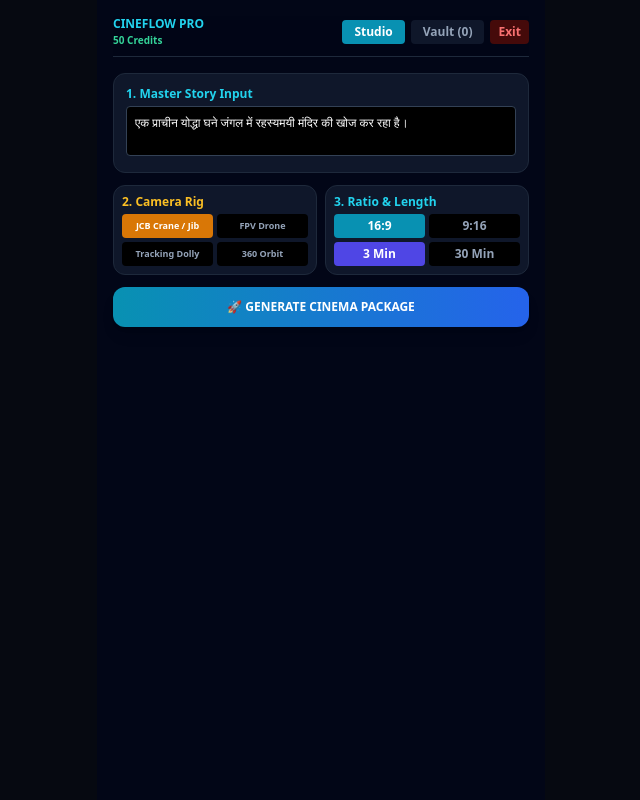
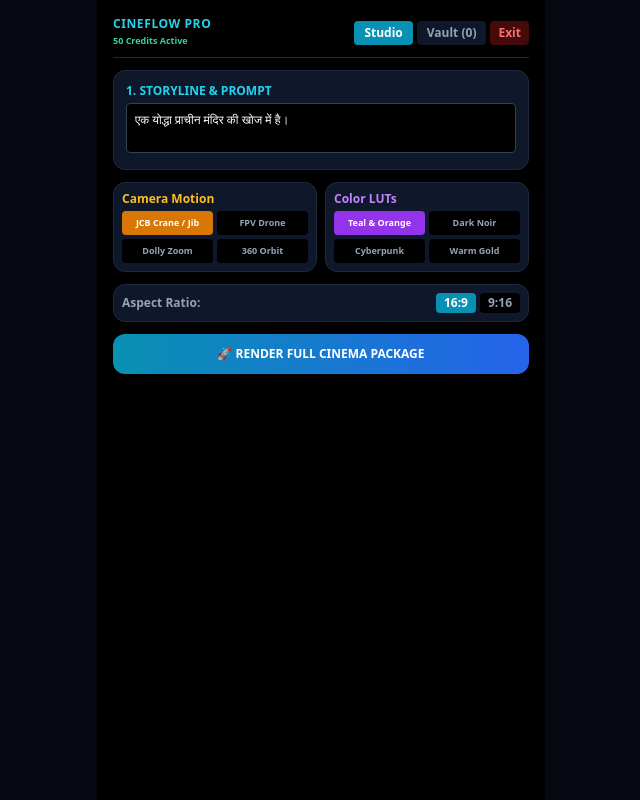
Before and after one commit to deepbhauak-wq/cineflow-ai, a Next.js app: page / in a window 1280 px wide. Shown: the whole page, without its empty margins (319-959 px from the left). Built offline with nearby package versions, Linux system fonts and the light colour scheme.

Commit message:
Update page.jsx

```diff
--- a/app/page.jsx
+++ b/app/page.jsx
@@ -1,16 +1,16 @@
 "use client";
 import React, { useState, useEffect } from "react";
 
-export default function CineFlowApp() {
+export default function CineFlowStudio() {
   const [mounted, setMounted] = useState(false);
+  const [auth, setAuth] = useState(true);
   const [tab, setTab] = useState("studio");
-  const [auth, setAuth] = useState(true);
 
-  // Studio Controls
-  const [prompt, setPrompt] = useState("एक प्राचीन योद्धा घने जंगल में रहस्यमयी मंदिर की खोज कर रहा है।");
-  const [camera, setCamera] = useState("JCB Crane / Jib");
+  // Post-Production Suite Controls
+  const [prompt, setPrompt] = useState("एक योद्धा प्राचीन मंदिर की खोज में है।");
+  const [cam, setCam] = useState("JCB Crane / Jib");
+  const [lut, setLut] = useState("Teal & Orange");
   const [ratio, setRatio] = useState("16:9");
-  const [duration, setDuration] = useState("3 Min");
   const [credits, setCredits] = useState(50);
   const [loading, setLoading] = useState(false);
   const [msg, setMsg] = useState("");
@@ -18,21 +18,17 @@ export default function CineFlowApp() {
   // Scenes & Vault State
   const [scenes, setScenes] = useState([]);
   const [vault, setVault] = useState([]);
-  const [activeVault, setActiveVault] = useState(null);
-
-  // Edit State
+  const [activeProj, setActiveProj] = useState(null);
   const [editId, setEditId] = useState(null);
-  const [ePrompt, setEPrompt] = useState("");
-  const [eCam, setECam] = useState("");
-  const [eVoice, setEVoice] = useState("");
+  const [editPrompt, setEditPrompt] = useState("");
 
   useEffect(() => {
     setMounted(true);
     try {
-      const data = JSON.parse(localStorage.getItem("cf_vault") || "[]");
+      const data = JSON.parse(localStorage.getItem("cf_pro_vault") || "[]");
       setVault(data);
-      if (data.length > 0) setActiveVault(data[0]);
-    } catch (err) {
+      if (data.length > 0) setActiveProj(data[0]);
+    } catch (e) {
       setVault([]);
     }
   }, []);
@@ -43,95 +39,77 @@ export default function CineFlowApp() {
   };
 
   const handleGenerate = () => {
-    if (credits < 10) return toast("⚠️ क्रेडिट्स कम हैं!");
+    if (credits < 10) return toast("⚠️ Credits Low!");
     setLoading(true);
-    toast("🚀 AI जनरेशन शुरू...");
+    toast("🚀 4K Render Engine Active...");
 
     setTimeout(() => {
-      const newScenes = [
+      const scList = [
         {
           id: 1,
-          title: "Scene 01: Entrance",
+          title: "Scene 01: Establishing Shot",
           desc: prompt,
-          camera: camera,
+          cam: cam,
+          lut: lut,
           voice: "तूफान गहराता जा रहा था...",
-          bgm: "Epic Drums",
+          audio: "Stereo 3D Ambience",
           img: "https://images.unsplash.com/photo-1518709268805-4e9042af9f23?w=500&q=80"
         },
         {
           id: 2,
-          title: "Scene 02: Revelation",
-          desc: "मंदिर के विशाल द्वार खुले और प्रकाश फैला।",
-          camera: "FPV Drone",
+          title: "Scene 02: Cinematic Reveal",
+          desc: "मंदिर के प्राचीन द्वार खुले और स्वर्ण प्रकाश फैला।",
+          cam: "FPV Tracking Drone",
+          lut: lut,
           voice: "रहस्य अब सामने था...",
-          bgm: "Ancient Mystery",
+          audio: "Epic 5.1 Surround",
           img: "https://images.unsplash.com/photo-1544735716-392fe2489ffa?w=500&q=80"
         }
       ];
 
       setCredits((c) => c - 10);
-      setScenes(newScenes);
+      setScenes(scList);
 
-      const item = {
+      const newProj = {
         id: Date.now(),
         name: prompt.slice(0, 20),
-        ratio,
-        duration,
-        scenes: newScenes
+        lut: lut,
+        scenes: scList
       };
-      const updated = [item, ...vault];
+
+      const updated = [newProj, ...vault];
       setVault(updated);
-      setActiveVault(item);
-      localStorage.setItem("cf_vault", JSON.stringify(updated));
+      setActiveProj(newProj);
+      localStorage.setItem("cf_pro_vault", JSON.stringify(updated));
 
       setLoading(false);
-      toast("✅ फिल्म पैकेज तैयार!");
+      toast("✅ Post-Production Complete!");
     }, 1000);
   };
 
-  const startEdit = (sc) => {
-    setEditId(sc.id);
-    setEPrompt(sc.desc);
-    setECam(sc.camera);
-    setEVoice(sc.voice);
-  };
-
-  const saveEdit = (id, isVault = false) => {
-    if (!isVault) {
-      setScenes((prev) =>
-        prev.map((s) => (s.id === id ? { ...s, desc: ePrompt, camera: eCam, voice: eVoice } : s))
-      );
-    } else if (activeVault) {
-      const updatedSc = activeVault.scenes.map((s) =>
-        s.id === id ? { ...s, desc: ePrompt, camera: eCam, voice: eVoice } : s
-      );
-      const updatedProj = { ...activeVault, scenes: updatedSc };
-      const updatedList = vault.map((v) => (v.id === activeVault.id ? updatedProj : v));
-      setActiveVault(updatedProj);
-      setVault(updatedList);
-      localStorage.setItem("cf_vault", JSON.stringify(updatedList));
+  const saveEdit = (id) => {
+    const update = (list) => list.map((s) => (s.id === id ? { ...s, desc: editPrompt } : s));
+    setScenes(update(scenes));
+    if (activeProj) {
+      const updatedProj = { ...activeProj, scenes: update(activeProj.scenes) };
+      const updatedVault = vault.map((v) => (v.id === activeProj.id ? updatedProj : v));
+      setActiveProj(updatedProj);
+      setVault(updatedVault);
+      localStorage.setItem("cf_pro_vault", JSON.stringify(updatedVault));
     }
     setEditId(null);
-    toast("✅ सीन अपडेट हुआ!");
-  };
-
-  const deleteVaultItem = (id) => {
-    const list = vault.filter((v) => v.id !== id);
-    setVault(list);
-    localStorage.setItem("cf_vault", JSON.stringify(list));
-    if (activeVault?.id === id) setActiveVault(list[0] || null);
-    toast("🗑️ प्रोजेक्ट हटाया गया!");
+    toast("✅ Scene Updated!");
   };
 
   if (!mounted) return null;
 
   if (!auth) {
     return (
-      <div className="min-h-screen bg-slate-950 text-white flex items-center justify-center p-4">
-        <div className="bg-slate-900 border border-slate-800 p-6 rounded-2xl text-center space-y-4 max-w-xs w-full">
+      <div className="min-h-screen bg-black text-white flex items-center justify-center p-4 text-xs font-sans">
+        <div className="bg-slate-900 border border-slate-800 p-6 rounded-2xl text-center space-y-3 w-full max-w-xs shadow-2xl">
           <div className="text-3xl">🎬</div>
-          <h2 className="text-sm font-bold">CineFlow Pro Studio</h2>
-          <button onClick={() => setAuth(true)} className="w-full py-2.5 bg-cyan-600 rounded-xl text-xs font-bold uppercase text-white">
+          <h2 className="font-bold text-cyan-400 uppercase">CineFlow Pro Studio</h2>
+          <button onClick={() => setAuth(true)} className="w-full py-2 bg-cyan-600 rounded-lg font-bold text-white uppercase">
             Enter Studio
           </button>
         </div>
@@ -140,24 +118,18 @@ export default function CineFlowApp() {
   }
 
   return (
-    <div className="min-h-screen bg-slate-950 text-slate-100 p-4 pb-20 max-w-md mx-auto space-y-4 text-xs">
-      {/* Header */}
-      <header className="flex justify-between items-center border-b border-slate-800 pb-2 sticky top-0 bg-slate-950/90 backdrop-blur z-20">
+    <div className="min-h-screen bg-black text-slate-100 p-4 pb-20 max-w-md mx-auto space-y-3 text-xs font-sans">
+      {/* Pro Header */}
+      <header className="flex justify-between items-center border-b border-slate-800 pb-2">
         <div>
-          <h1 className="font-black text-cyan-400 uppercase">CineFlow Pro</h1>
-          <span className="text-[10px] text-emerald-400 font-bold">{credits} Credits</span>
+          <h1 className="font-black text-cyan-400 uppercase tracking-wider">CineFlow Pro</h1>
+          <span className="text-[9px] text-emerald-400 font-bold">{credits} Credits Active</span>
         </div>
-        <div className="flex gap-1.5 items-center">
-          <button
-            onClick={() => setTab("studio")}
-            className={`px-3 py-1 rounded font-bold ${tab === "studio" ? "bg-cyan-600 text-white" : "bg-slate-900 text-slate-400"}`}
-          >
+        <div className="flex gap-1">
+          <button onClick={() => setTab("studio")} className={`px-2.5 py-1 rounded font-bold ${tab === "studio" ? "bg-cyan-600 text-white" : "bg-slate-900 text-slate-400"}`}>
             Studio
           </button>
-          <button
-            onClick={() => setTab("vault")}
-            className={`px-3 py-1 rounded font-bold ${tab === "vault" ? "bg-purple-600 text-white" : "bg-slate-900 text-slate-400"}`}
-          >
+          <button onClick={() => setTab("vault")} className={`px-2.5 py-1 rounded font-bold ${tab === "vault" ? "bg-purple-600 text-white" : "bg-slate-900 text-slate-400"}`}>
             Vault ({vault.length})
           </button>
           <button onClick={() => setAuth(false)} className="bg-red-950 text-red-400 px-2 py-1 rounded font-bold">
@@ -168,11 +140,11 @@ export default function CineFlowApp() {
 
       {msg && <div className="bg-cyan-950 border border-cyan-500 text-cyan-300 p-2 rounded text-center font-bold">{msg}</div>}
 
-      {/* STUDIO TAB */}
+      {/* STUDIO PANEL */}
       {tab === "studio" && (
         <div className="space-y-3">
           <div className="bg-slate-900 border border-slate-800 p-3 rounded-xl space-y-1">
-            <span className="font-bold text-cyan-400 block">1. Master Story Input</span>
+            <span className="font-bold text-cyan-400 uppercase block">1. Storyline & Prompt</span>
             <textarea
               value={prompt}
               onChange={(e) => setPrompt(e.target.value)}
@@ -183,14 +155,10 @@ export default function CineFlowApp() {
 
           <div className="grid grid-cols-2 gap-2">
             <div className="bg-slate-900 border border-slate-800 p-2 rounded-xl space-y-1">
-              <span className="font-bold text-amber-400 block">2. Camera Rig</span>
+              <span className="font-bold text-amber-400 block">Camera Motion</span>
               <div className="grid grid-cols-2 gap-1">
-                {["JCB Crane / Jib", "FPV Drone", "Tracking Dolly", "360 Orbit"].map((c) => (
-                  <button
-                    key={c}
-                    onClick={() => setCamera(c)}
-                    className={`p-1 rounded text-[9px] font-bold truncate ${camera === c ? "bg-amber-600 text-white" : "bg-black text-slate-400"}`}
-                  >
+                {["JCB Crane / Jib", "FPV Drone", "Dolly Zoom", "360 Orbit"].map((c) => (
+                  <button key={c} onClick={() => setCam(c)} className={`p-1 rounded text-[9px] font-bold truncate ${cam === c ? "bg-amber-600 text-white" : "bg-black text-slate-400"}`}>
                     {c}
                   </button>
                 ))}
@@ -198,95 +166,58 @@ export default function CineFlowApp() {
             </div>
 
             <div className="bg-slate-900 border border-slate-800 p-2 rounded-xl space-y-1">
-              <span className="font-bold text-cyan-400 block">3. Ratio & Length</span>
+              <span className="font-bold text-purple-400 block">Color LUTs</span>
               <div className="grid grid-cols-2 gap-1">
-                {["16:9", "9:16"].map((r) => (
-                  <button
-                    key={r}
-                    onClick={() => setRatio(r)}
-                    className={`p-1 rounded font-bold ${ratio === r ? "bg-cyan-600 text-white" : "bg-black text-slate-400"}`}
-                  >
-                    {r}
-                  </button>
-                ))}
-                {["3 Min", "30 Min"].map((d) => (
-                  <button
-                    key={d}
-                    onClick={() => setDuration(d)}
-                    className={`p-1 rounded font-bold ${duration === d ? "bg-indigo-600 text-white" : "bg-black text-slate-400"}`}
-                  >
-                    {d}
+                {["Teal & Orange", "Dark Noir", "Cyberpunk", "Warm Gold"].map((l) => (
+                  <button key={l} onClick={() => setLut(l)} className={`p-1 rounded text-[9px] font-bold truncate ${lut === l ? "bg-purple-600 text-white" : "bg-black text-slate-400"}`}>
+                    {l}
                   </button>
                 ))}
               </div>
             </div>
           </div>
 
-          <button
-            onClick={handleGenerate}
-            disabled={loading}
-            className="w-full py-3 bg-gradient-to-r from-cyan-600 to-blue-600 rounded-xl font-bold uppercase text-white shadow-lg"
-          >
-            {loading ? "⚡ Generating Package..." : "🚀 Generate Cinema Package"}
+          <div className="bg-slate-900 border border-slate-800 p-2 rounded-xl flex justify-between items-center">
+            <span className="font-bold text-slate-400">Aspect Ratio:</span>
+            <div className="flex gap-1">
+              {["16:9", "9:16"].map((r) => (
+                <button key={r} onClick={() => setRatio(r)} className={`px-2 py-0.5 rounded font-bold ${ratio === r ? "bg-cyan-600 text-white" : "bg-black text-slate-400"}`}>
+                  {r}
+                </button>
+              ))}
+            </div>
+          </div>
+
+          <button onClick={handleGenerate} disabled={loading} className="w-full py-3 bg-gradient-to-r from-cyan-600 to-blue-600 rounded-xl font-bold uppercase text-white shadow-lg">
+            {loading ? "⚡ Processing 4K Master..." : "🚀 Render Full Cinema Package"}
           </button>
 
           {scenes.length > 0 && (
             <div className="space-y-3 pt-2">
-              <span className="font-bold uppercase text-white block">🎬 Scene Suite</span>
+              <span className="font-bold uppercase text-white block">🎬 Master Scene Suite</span>
               {scenes.map((sc) => (
                 <div key={sc.id} className="bg-slate-900 border border-slate-800 rounded-xl overflow-hidden space-y-2 pb-2">
                   <div className="relative h-28 bg-black">
                     <img src={sc.img} alt={sc.title} className="w-full h-full object-cover" />
-                    <span className="absolute top-1 left-1 bg-black/80 px-2 py-0.5 rounded text-[9px] font-bold text-cyan-300">{sc.title}</span>
-                    <span className="absolute top-1 right-1 bg-black/80 px-2 py-0.5 rounded text-[9px] text-amber-300">🏗️ {sc.camera}</span>
+                    <span className="absolute top-1 left-1 bg-black/80 px-2 py-0.5 rounded text-[8px] font-bold text-cyan-300">{sc.title}</span>
+                    <span className="absolute top-1 right-1 bg-black/80 px-2 py-0.5 rounded text-[8px] text-amber-300">🏗️ {sc.cam} | 🎨 {sc.lut}</span>
                   </div>
-
-                  <div className="p-2 space-y-2">
+                  <div className="p-2 space-y-1.5">
                     {editId === sc.id ? (
-                      <div className="space-y-1.5">
-                        <textarea
-                          value={ePrompt}
-                          onChange={(e) => setEPrompt(e.target.value)}
-                          rows={2}
-                          className="w-full bg-black p-1.5 rounded border border-cyan-500 outline-none text-white"
-                        />
-                        <div className="grid grid-cols-2 gap-1">
-                          <input
-                            type="text"
-                            value={eCam}
-                            onChange={(e) => setECam(e.target.value)}
-                            placeholder="Camera"
-                            className="bg-black p-1 rounded border border-slate-700 text-white"
-                          />
-                          <input
-                            type="text"
-                            value={eVoice}
-                            onChange={(e) => setEVoice(e.target.value)}
-                            placeholder="Voice"
-                            className="bg-black p-1 rounded border border-slate-700 text-white"
-                          />
-                        </div>
-                        <div className="flex gap-1 pt-1">
-                          <button onClick={() => saveEdit(sc.id, false)} className="flex-1 py-1 bg-emerald-600 rounded font-bold text-white">
-                            Save
-                          </button>
-                          <button onClick={() => setEditId(null)} className="px-3 py-1 bg-slate-800 rounded text-slate-300">
-                            Cancel
-                          </button>
+                      <div className="space-y-1">
+                        <textarea value={editPrompt} onChange={(e) => setEditPrompt(e.target.value)} rows={2} className="w-full bg-black p-1.5 rounded border border-cyan-500 text-white outline-none" />
+                        <div className="flex gap-1">
+                          <button onClick={() => saveEdit(sc.id)} className="flex-1 py-1 bg-emerald-600 font-bold rounded text-white">Save</button>
+                          <button onClick={() => setEditId(null)} className="px-2 py-1 bg-slate-800 rounded text-slate-300">Cancel</button>
                         </div>
                       </div>
                     ) : (
                       <>
                         <p className="text-slate-300">{sc.desc}</p>
-                        <p className="text-[10px] text-slate-400">🎙️ "{sc.voice}" | 🎵 {sc.bgm}</p>
-                        <div className="flex gap-1">
-                          <button onClick={() => toast(`🔄 Scene 0${sc.id} Re-Rolled!`)} className="flex-1 py-1 bg-slate-800 rounded font-bold text-cyan-300">
-                            Re-Roll
-                          </button>
-                          <button onClick={() => startEdit(sc)} className="flex-1 py-1 bg-slate-800 rounded font-bold text-slate-200">
-                            Edit Multi-Track
-                          </button>
-                        </div>
+                        <p className="text-[10px] text-slate-400">🎙️ "{sc.voice}" | 🎧 {sc.audio}</p>
+                        <button onClick={() => { setEditId(sc.id); setEditPrompt(sc.desc); }} className="w-full py-1 bg-slate-800 rounded font-bold text-slate-200">
+                          ✏️ Post-Edit Scene
+                        </button>
                       </>
                     )}
                   </div>
@@ -297,13 +228,13 @@ export default function CineFlowApp() {
         </div>
       )}
 
-      {/* VAULT TAB */}
+      {/* VAULT PANEL */}
       {tab === "vault" && (
         <div className="space-y-3">
           {vault.length === 0 ? (
             <div className="bg-slate-900 border border-slate-800 p-6 rounded-xl text-center space-y-2">
               <p className="text-slate-400">वॉल्ट में कोई प्रोजेक्ट नहीं है।</p>
-              <button onClick={() => setTab("studio")} className="py-1.5 px-3 bg-cyan-600 rounded font-bold text-white">
+              <button onClick={() => setTab("studio")} className="py-1 px-3 bg-cyan-600 rounded font-bold text-white">
                 Studio खोलें
               </button>
             </div>
@@ -311,82 +242,37 @@ export default function CineFlowApp() {
             <>
               <div className="flex gap-1.5 overflow-x-auto pb-1">
                 {vault.map((v) => (
-                  <button
-                    key={v.id}
-                    onClick={() => {
-                      setActiveVault(v);
-                      setEditId(null);
-                    }}
-                    className={`p-2 rounded-lg border text-left shrink-0 min-w-[110px] ${
-                      activeVault?.id === v.id ? "bg-purple-950 border-purple-500 text-purple-200" : "bg-slate-900 border-slate-800 text-slate-400"
-                    }`}
-                  >
+                  <button key={v.id} onClick={() => { setActiveProj(v); setEditId(null); }} className={`p-2 rounded-lg border text-left shrink-0 min-w-[110px] ${activeProj?.id === v.id ? "bg-purple-950 border-purple-500 text-purple-200" : "bg-slate-900 border-slate-800 text-slate-400"}`}>
                     <span className="font-bold truncate block">{v.name}</span>
-                    <span className="text-[8px] opacity-70">{v.ratio} | {v.duration}</span>
+                    <span className="text-[8px] opacity-70">🎨 {v.lut}</span>
                   </button>
                 ))}
               </div>
 
-              {activeVault && (
+              {activeProj && (
                 <div className="space-y-2">
                   <div className="flex justify-between items-center bg-slate-900 p-2 rounded-lg border border-slate-800">
-                    <span className="font-bold text-cyan-400 truncate">{activeVault.name}</span>
-                    <button onClick={() => deleteVaultItem(activeVault.id)} className="bg-red-950 text-red-400 px-2 py-0.5 rounded font-bold">
+                    <span className="font-bold text-cyan-400 truncate">{activeProj.name}</span>
+                    <button onClick={() => {
+                      const updated = vault.filter((v) => v.id !== activeProj.id);
+                      setVault(updated);
+                      localStorage.setItem("cf_pro_vault", JSON.stringify(updated));
+                      setActiveProj(updated[0] || null);
+                      toast("🗑️ Deleted!");
+                    }} className="bg-red-950 text-red-400 px-2 py-0.5 rounded font-bold">
                       Delete
                     </button>
                   </div>
 
-                  {activeVault.scenes?.map((sc) => (
-                    <div key={sc.id} className="bg-slate-900 border border-slate-800 rounded-xl overflow-hidden space-y-2 pb-2">
-                      <div className="relative h-28 bg-black">
+                  {activeProj.scenes?.map((sc) => (
+                    <div key={sc.id} className="bg-slate-900 border border-slate-800 rounded-xl overflow-hidden space-y-1.5 pb-2">
+                      <div className="relative h-24 bg-black">
                         <img src={sc.img} alt={sc.title} className="w-full h-full object-cover" />
-                        <span className="absolute top-1 left-1 bg-black/80 px-2 py-0.5 rounded text-[9px] font-bold text-cyan-300">{sc.title}</span>
-                        <span className="absolute top-1 right-1 bg-black/80 px-2 py-0.5 rounded text-[9px] text-amber-300">🏗️ {sc.camera}</span>
+                        <span className="absolute top-1 left-1 bg-black/80 px-2 py-0.5 rounded text-[8px] text-cyan-300 font-bold">{sc.title}</span>
                       </div>
-
-                      <div className="p-2 space-y-2">
-                        {editId === sc.id ? (
-                          <div className="space-y-1.5">
-                            <textarea
-                              value={ePrompt}
-                              onChange={(e) => setEPrompt(e.target.value)}
-                              rows={2}
-                              className="w-full bg-black p-1.5 rounded border border-purple-500 outline-none text-white"
-                            />
-                            <div className="grid grid-cols-2 gap-1">
-                              <input
-                                type="text"
-                                value={eCam}
-                                onChange={(e) => setECam(e.target.value)}
-                                placeholder="Camera"
-                                className="bg-black p-1 rounded border border-slate-700 text-white"
-                              />
-                              <input
-                                type="text"
-                                value={eVoice}
-                                onChange={(e) => setEVoice(e.target.value)}
-                                placeholder="Voice"
-                                className="bg-black p-1 rounded border border-slate-700 text-white"
-                              />
-                            </div>
-                            <div className="flex gap-1 pt-1">
-                              <button onClick={() => saveEdit(sc.id, true)} className="flex-1 py-1 bg-emerald-600 rounded font-bold text-white">
-                                Save
-                              </button>
-                              <button onClick={() => setEditId(null)} className="px-3 py-1 bg-slate-800 rounded text-slate-300">
-                                Cancel
-                              </button>
-                            </div>
-                          </div>
-                        ) : (
-                          <>
-                            <p className="text-slate-300">{sc.desc}</p>
-                            <p className="text-[10px] text-slate-400">🎙️ "{sc.voice}" | 🎵 {sc.bgm}</p>
-                            <button onClick={() => startEdit(sc)} className="w-full py-1 bg-slate-800 rounded font-bold text-slate-200">
-                              Edit Scene
-                            </button>
-                          </>
-                        )}
+                      <div className="p-2 space-y-1">
+                        <p className="text-slate-300">{sc.desc}</p>
+                        <p className="text-[10px] text-slate-400">🎙️ "{sc.voice}" | 🎨 {sc.lut}</p>
                       </div>
                     </div>
                   ))}
@@ -398,4 +284,4 @@ export default function CineFlowApp() {
       )}
     </div>
   );
-              }
+                                                                                              }
```
